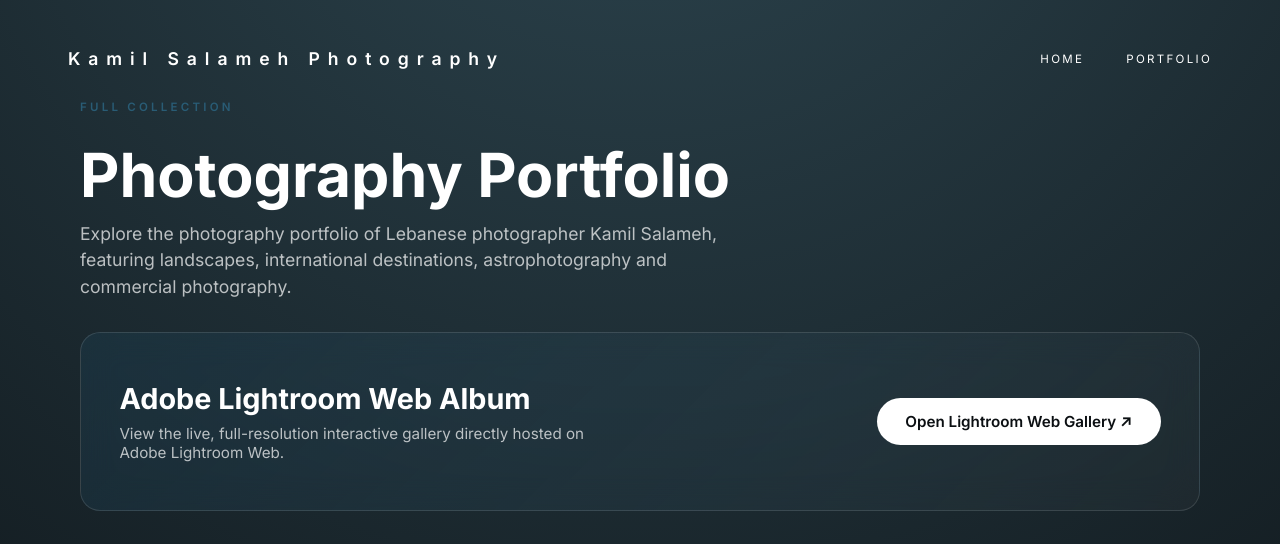
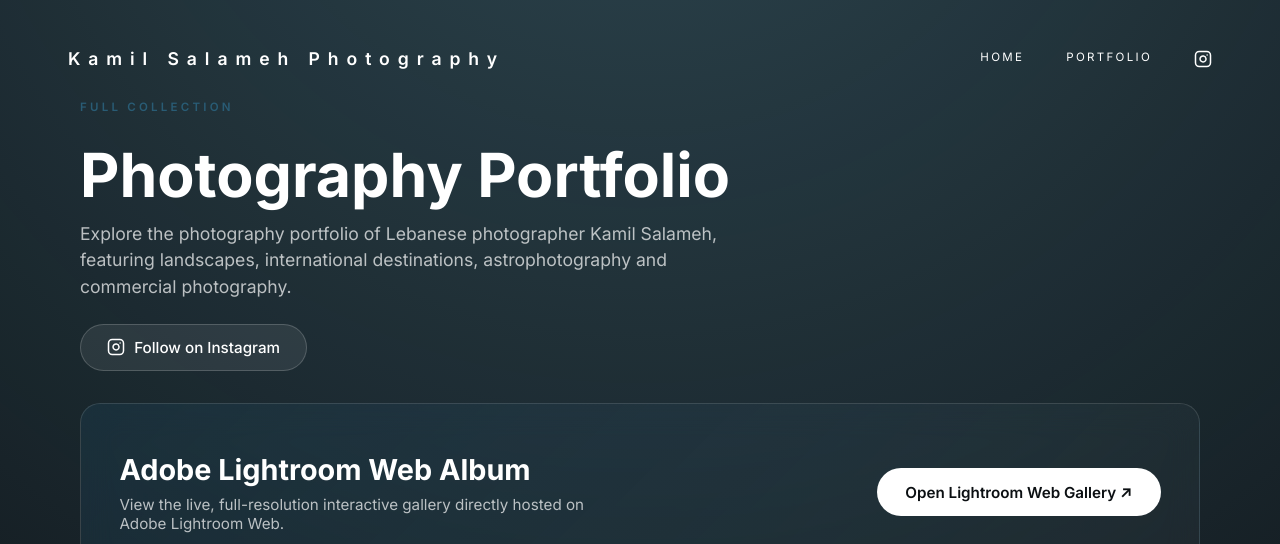
Before and after one commit to Crypto961/kamil-salameh-photography, a plain HTML site: page portfolio.html in a window 1280 px wide. Shown: the top 544 px of the page. Drawn offline with Linux system fonts and the light colour scheme.

```diff
--- a/portfolio.html
+++ b/portfolio.html
@@ -106,6 +106,37 @@
             transform: translateY(-2px);
         }
 
+        /* Instagram Social Button */
+        .instagram-btn {
+            display: inline-flex;
+            align-items: center;
+            gap: 0.6rem;
+            padding: 0.8rem 1.6rem;
+            background: rgba(255, 255, 255, 0.08);
+            border: 1px solid rgba(255, 255, 255, 0.18);
+            color: #ffffff !important;
+            text-decoration: none;
+            font-weight: 500;
+            font-size: 0.95rem;
+            border-radius: 50px;
+            transition: all 0.3s ease;
+        }
+
+        .instagram-btn:hover {
+            background: rgba(255, 255, 255, 0.18);
+            transform: translateY(-2px);
+        }
+
+        .instagram-btn svg {
+            width: 18px;
+            height: 18px;
+            fill: none;
+            stroke: currentColor;
+            stroke-width: 2;
+            stroke-linecap: round;
+            stroke-linejoin: round;
+        }
+
         /* Adaptive Dynamic Column Grid */
         .portfolio-grid {
             column-count: 3;
@@ -123,7 +154,7 @@
                         border-color 0.4s ease,
                         box-shadow 0.4s ease;
             cursor: pointer;
-            box-sizing: border-border-box;
+            box-sizing: border-box;
         }
 
         .portfolio-card:hover {
@@ -262,7 +293,7 @@
 
             .lightroom-button {
                 width: 100%;
-                box-sizing: border-box;
+                box-sizing: border-border-box;
             }
         }
     </style>
@@ -278,6 +309,9 @@
         <div class="nav-links">
             <a href="index.html" class="nav-link">Home</a>
             <a href="portfolio.html" class="nav-link active">Portfolio</a>
+            <a href="https://instagram.com/kamilsalameh" target="_blank" rel="noopener noreferrer" class="nav-link" aria-label="Instagram">
+                <svg width="18" height="18" viewBox="0 0 24 24" fill="none" stroke="currentColor" stroke-width="2" stroke-linecap="round" stroke-linejoin="round" style="vertical-align: middle;"><rect x="2" y="2" width="20" height="20" rx="5" ry="5"></rect><path d="M16 11.37A4 4 0 1 1 12.63 8 4 4 0 0 1 16 11.37z"></path><line x1="17.5" y1="6.5" x2="17.51" y2="6.5"></line></svg>
+            </a>
         </div>
     </nav>
 </header>
@@ -290,6 +324,12 @@
         <p class="portfolio-subtitle">
             Explore the photography portfolio of Lebanese photographer Kamil Salameh, featuring landscapes, international destinations, astrophotography and commercial photography.
         </p>
+        <div style="margin-top: 1.5rem;">
+            <a href="https://instagram.com/kamilsalameh" target="_blank" rel="noopener noreferrer" class="instagram-btn">
+                <svg viewBox="0 0 24 24"><rect x="2" y="2" width="20" height="20" rx="5" ry="5"></rect><path d="M16 11.37A4 4 0 1 1 12.63 8 4 4 0 0 1 16 11.37z"></path><line x1="17.5" y1="6.5" x2="17.51" y2="6.5"></line></svg>
+                Follow on Instagram
+            </a>
+        </div>
     </header>
 
     <!-- LIGHTROOM LIVE WEB ALBUM LAUNCH BANNER -->
```
